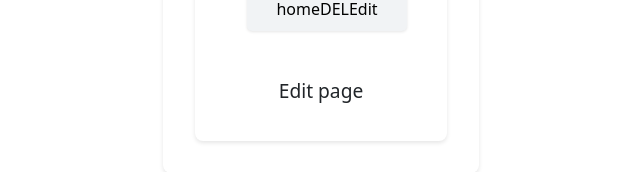
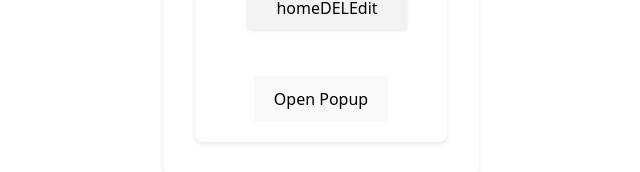
Before and after one commit to topshager/dropnox-django, a React (Vite) app in the folder frontend/: page /edit/1 in a window 1280 px wide. Shown: the part 609-781 px from the top of the page, without its empty margins (319-959 px from the left). Built offline with nearby package versions, Linux system fonts and the light colour scheme.

Commit message:
update edit.jsx

```diff
--- a/frontend/src/pages/edit/edit.jsx
+++ b/frontend/src/pages/edit/edit.jsx
@@ -1,12 +1,13 @@
 import { useEffect, useState } from "react";
 import { useParams } from "react-router-dom";
+import Popup from 'reactjs-popup';
 
-function Edit({}){
-  const {ID} =useParams()
-  console.log(`Edit ID ${ID}`)
-  return (
-    <p>Edit page</p>
-  )
 
-}
-export default  Edit
+const MyPopup = () => (
+  <Popup trigger={<button>Open Popup</button>} position="right center">
+    <div>Popup content here!</div>
+  </Popup>
+);
+
+
+export default MyPopup;
```
